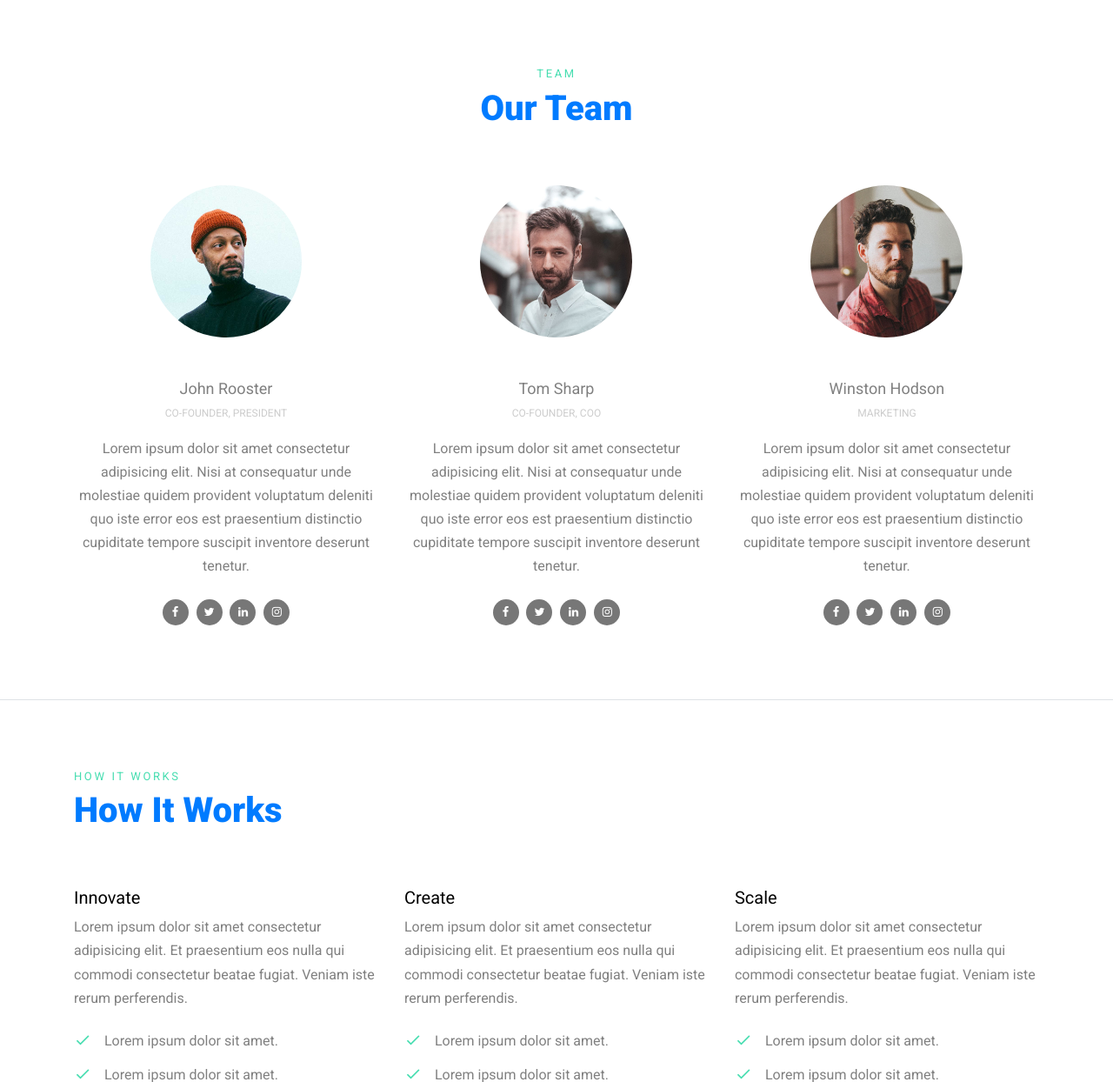
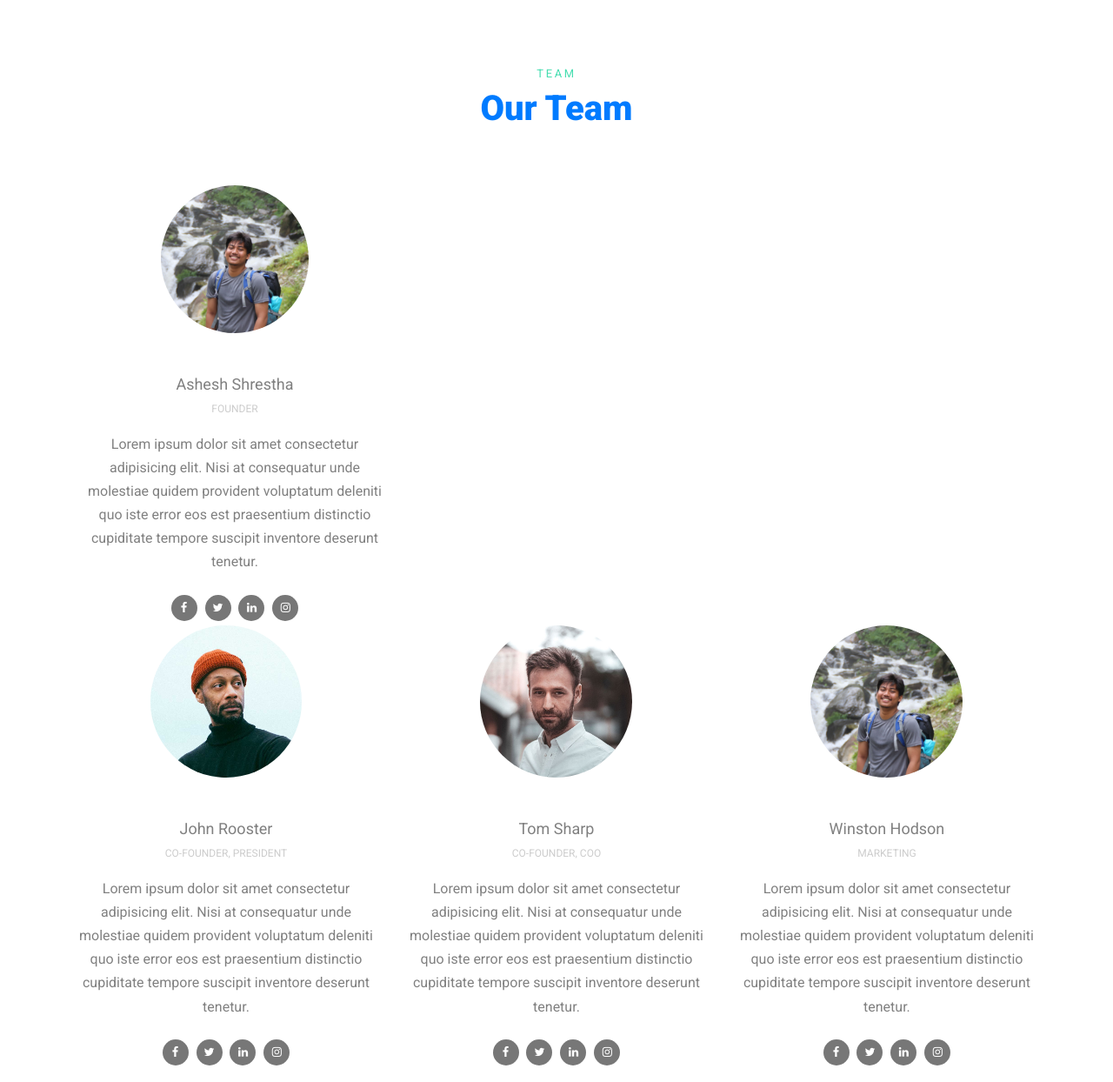
Before and after one commit to Asheshshrestha/SmartWasteManagement, a Django app: template SmartWasteMS/templates/maptest.html in a window 1280 px wide. Shown: the part 1640-2884 px from the top of the page at 87% size. Run offline with Django 3.2, Linux system fonts and the light colour scheme; the template is opened without the code that fills it, so the values that code supplies are empty; some libraries are stand-ins or nearby versions; some web fonts are replaced.

Commit message:
photo of founder added

```diff
--- a/SmartWasteMS/templates/maptest.html
+++ b/SmartWasteMS/templates/maptest.html
@@ -2,7 +2,7 @@
 {% load static %}
 <html lang="en">
   <head>
-    <title>Consula &mdash; Website by Colorlib</title>
+    <title>TrashCan-The Smart Waste Management system</title>
     <meta charset="utf-8">
     <meta name="viewport" content="width=device-width, initial-scale=1, shrink-to-fit=no">
 
@@ -53,8 +53,8 @@
           </div>
           <div class="col-6">
             <p class="mb-0 float-right">
-              <span class="mr-3"><a href="tel://#"> <span class="icon-phone mr-2"></span><span class="d-none d-lg-inline-block">+1 234 5678 9101</span></a></span>
-              <span><a href="#"><span class="icon-envelope mr-2"></span><span class="d-none d-lg-inline-block">info@yourdomain.com</span></a></span>
+              <span class="mr-3"><a href="tel://#"> <span class="icon-phone mr-2"></span><span class="d-none d-lg-inline-block">+977 9862920744</span></a></span>
+              <span><a href="#"><span class="icon-envelope mr-2"></span><span class="d-none d-lg-inline-block">info@TrashCan.com</span></a></span>
             </p>
 
           </div>
@@ -145,6 +145,20 @@
             <h2 class="section-title mb-3">Our Team</h2>
           </div>
         </div>
+        <div class="col-md-6 col-lg-4 mb-5 mb-lg-0" data-aos="fade" data-aos-delay="50">
+            <div class="person text-center">
+              <img src="{% static 'images/person_4.jpg' %}" alt="Image" class="img-fluid rounded-circle w-50 mb-5">
+              <h3>Ashesh Shrestha</h3>
+              <p class="position text-muted">Founder</p>
+              <p class="mb-4">Lorem ipsum dolor sit amet consectetur adipisicing elit. Nisi at consequatur unde molestiae quidem provident voluptatum deleniti quo iste error eos est praesentium distinctio cupiditate tempore suscipit inventore deserunt tenetur.</p>
+              <ul class="ul-social-circle">
+                <li><a href="#"><span class="icon-facebook"></span></a></li>
+                <li><a href="#"><span class="icon-twitter"></span></a></li>
+                <li><a href="#"><span class="icon-linkedin"></span></a></li>
+                <li><a href="#"><span class="icon-instagram"></span></a></li>
+              </ul>
+            </div>
+          </div>
         <div class="row">
           <div class="col-md-6 col-lg-4 mb-5 mb-lg-0" data-aos="fade" data-aos-delay="100">
             <div class="person text-center">
@@ -188,6 +202,7 @@
               </ul>
             </div>
           </div>
+
         </div>
       </div>
     </section>
@@ -609,9 +624,7 @@
           <div class="col-md-12">
             <div class="border-top pt-5">
             <p>
-        <!-- Link back to Colorlib can't be removed. Template is licensed under CC BY 3.0. -->
-        Copyright &copy;<script>document.write(new Date().getFullYear());</script> All rights reserved | This template is made with <i class="icon-heart" aria-hidden="true"></i> by <a href="https://colorlib.com" target="_blank" >Colorlib</a>
-        <!-- Link back to Colorlib can't be removed. Template is licensed under CC BY 3.0. -->
+
       </p>
             </div>
           </div>
```
Also changed, not shown: ShowImage.jpg (added), SmartWasteMS/db.sqlite3, SmartWasteMS/static/images/person_4.jpg.
